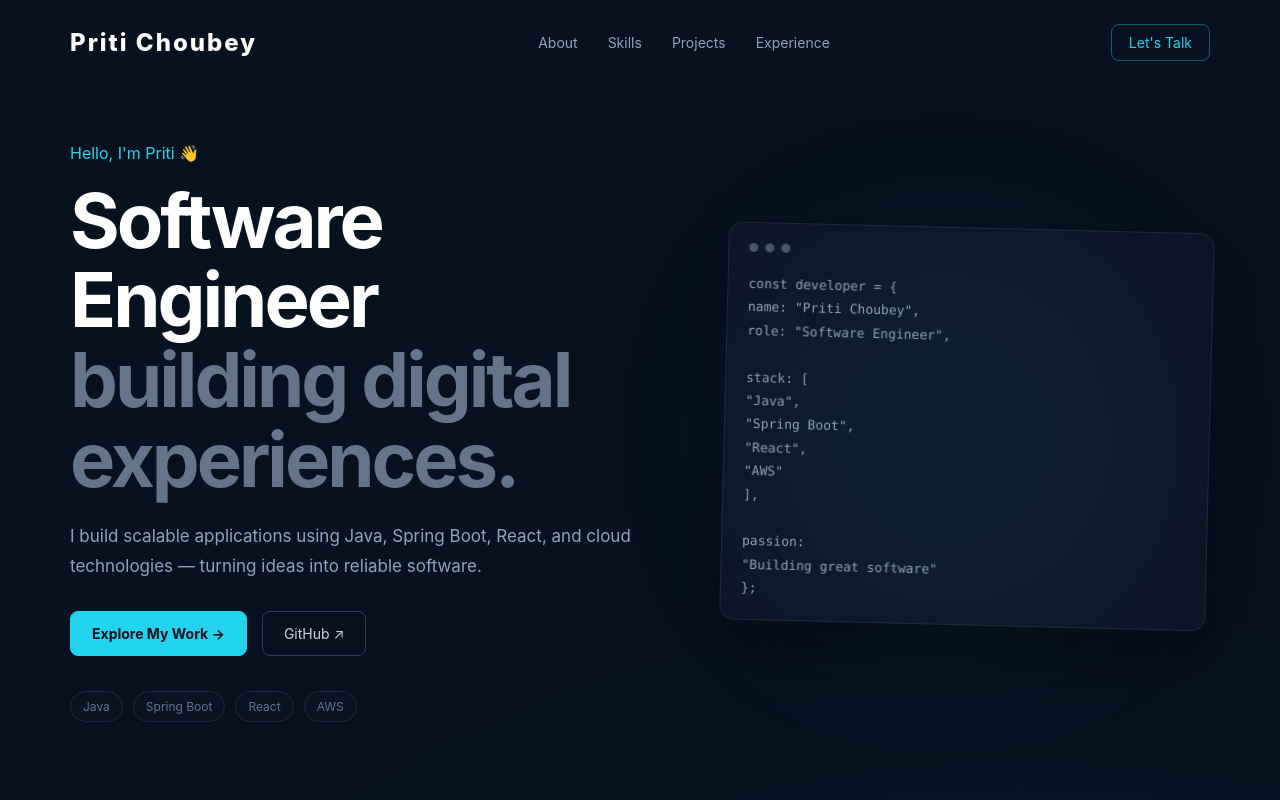
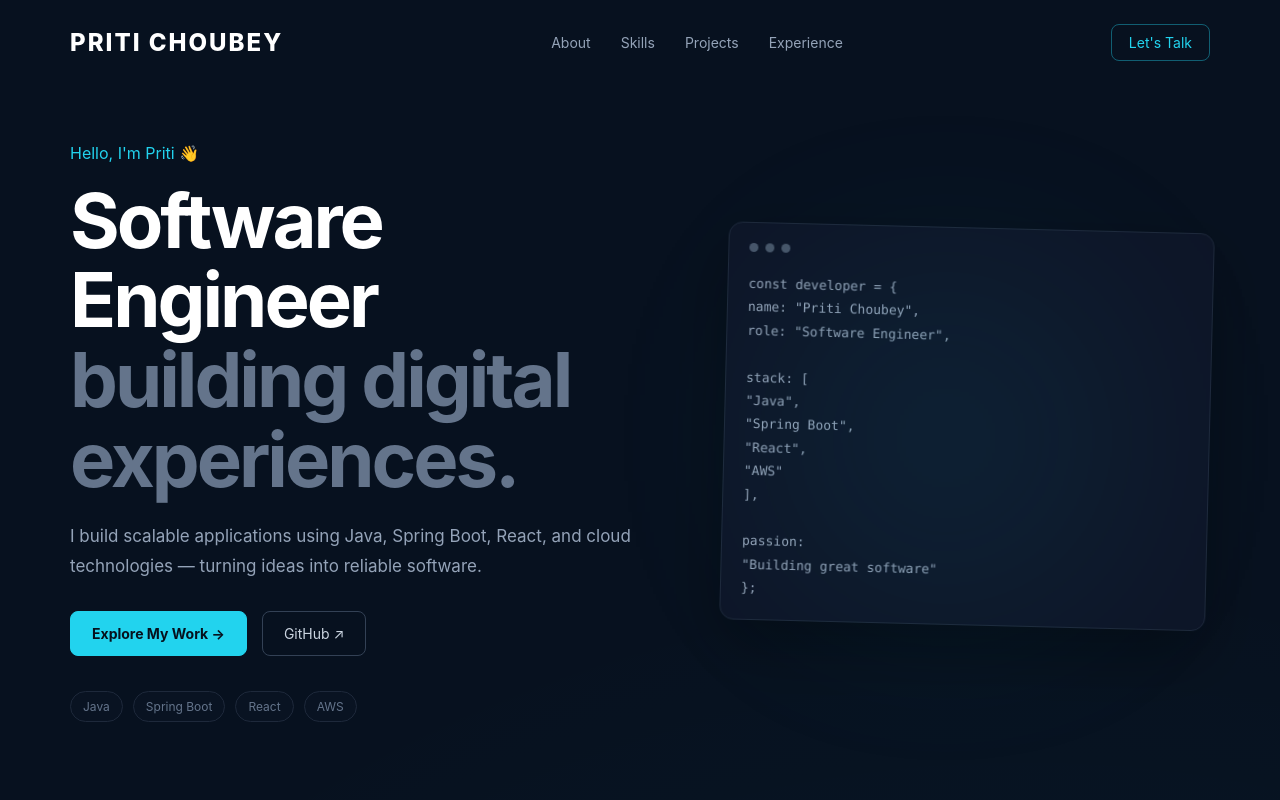
Before and after one commit to PritiC28/portfolio, a React app: page / in a window 1280 px wide. Shown: the top 800 px of the page. Built offline with nearby package versions, Linux system fonts and the light colour scheme; the HTML template or start-up script is replaced by a standard one.

Commit message:
Update portfolio name

```diff
--- a/src/App.jsx
+++ b/src/App.jsx
@@ -176,7 +176,7 @@ return (
   <nav className="navbar">
 
     <div className="logo">
-      Priti Choubey
+      PRITI CHOUBEY
     </div>
 
     <div className="nav-links">
```
